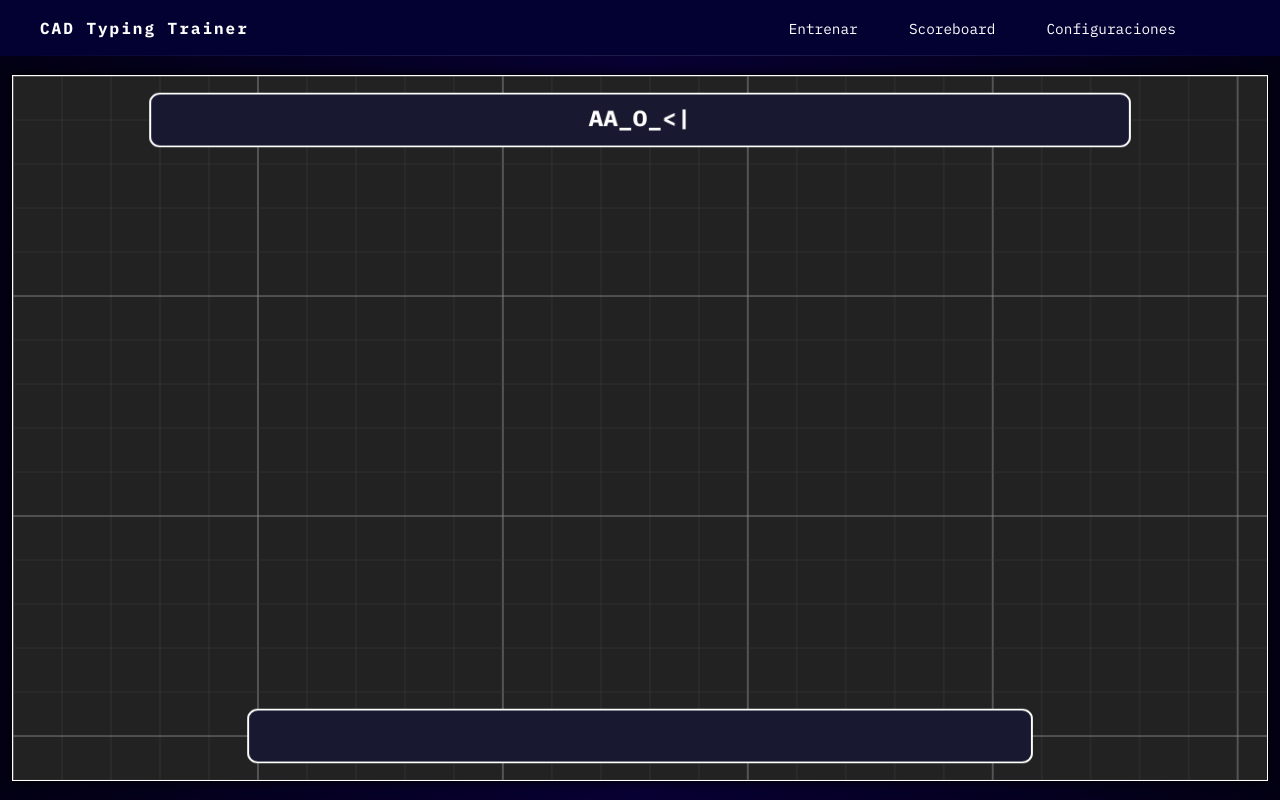
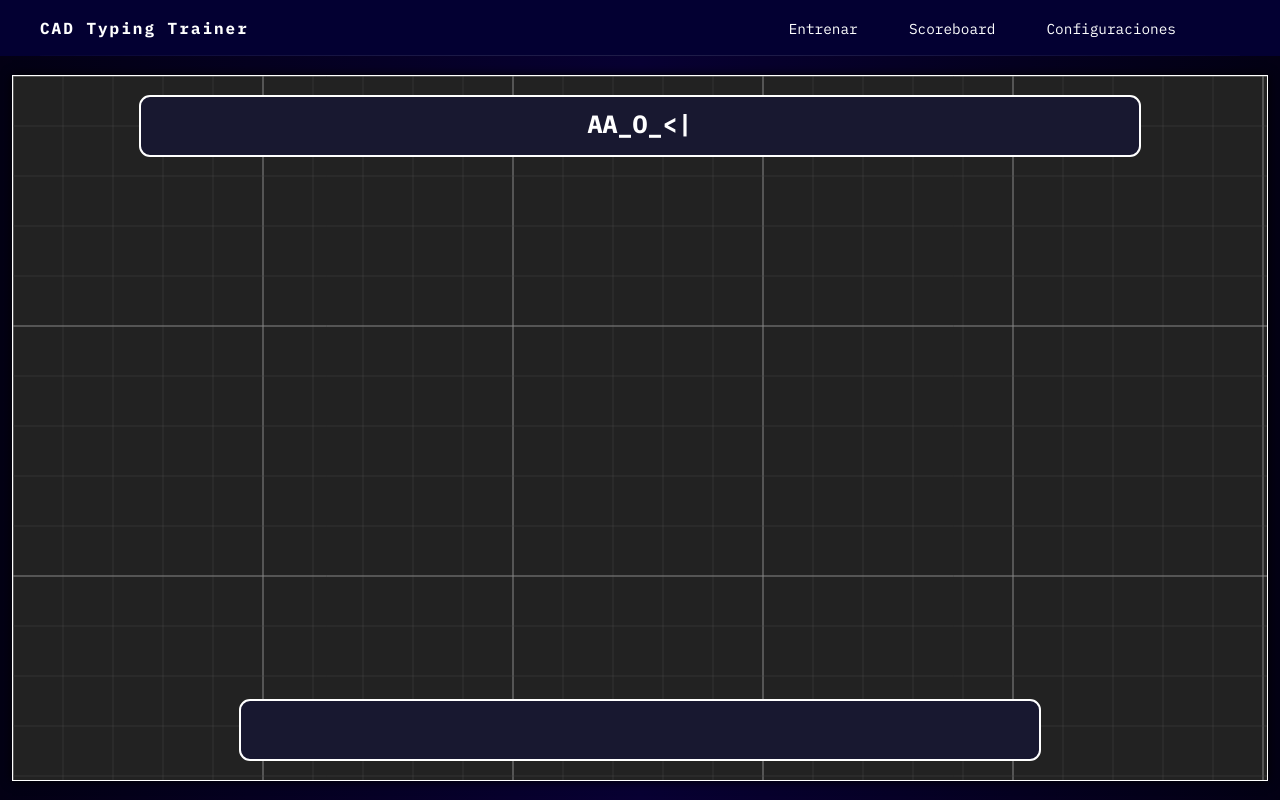
Before and after one commit to ArckramKreator/CAD_Command_Trainer, a plain HTML site: page index.html in a window 1280 px wide. Drawn offline with Linux system fonts and the light colour scheme; a web font is replaced by a local one.

Commit message:
Refactor command handling and update UI structure
- Updated `commands.csv` with new command entries for geometric operations.
- Removed `commands.txt` and transitioned to CSV format for flexibility.
- Added import link for `commands.csv` in `index.html` and wrapped canvas in a `div`.
- Refactored `game.js` to implement a `GameState` object for better state management.
- Updated drawing functions to utilize the new `GameState` structure.
- Introduced a utility function for robust CSV line parsing.
- Adjusted command loading to fetch from `commands.csv`.
- Enhanced styles in `styles.css` for improved canvas presentation.

```diff
--- /dev/null
+++ b/commands.csv
@@ -0,0 +1,14 @@
+"AA_O_<|","AREA","Da el area del poligono"
+"AA_A_O_<*>>|","AREA","Da el area del poligono"
+"AA_A_O_<<*S_<*>>|","AREA","Da el area del poligono"
+"AL_<><<<<>Y_|","ALIGN","Alinea el objeto"
+"H_|","HATCH","Hace un hatch"
+"BO__<*_|","BOUNDARY","Hace un perimetro cerrado"
+"C_<<|","CIRCLE","Hace un  circulo"
+"CH_|","PROPERTIES","Muestra las propiedades"
+"CHA_<<|","CHAMFER","Une lineas ochavandolas"
+"CL_<<|","CENTERLINE","Hace una linea al centro"
+"CO_<*><*>|","COPY","Copia el objeto"
+"E_<*>|","ERASE","Borra el objeto"
+"L_<<*>|","LINE","Hace lineas"
+"EL_<<<|","ELLIPSE","Hace elipse"
--- a/index.html
+++ b/index.html
@@ -4,15 +4,13 @@
     <meta charset="UTF-8" />
     <title>CAD Typing Trainer</title>
     <link rel="stylesheet" href="styles/styles.css" />
+    <link rel="import" href="commands.csv"/>
     <link href="https://fonts.googleapis.com/css2?family=DM+Mono:ital,wght@0,300;0,400;0,500;1,300;1,400;1,500&amp;display=swap" rel="stylesheet">
     <link href="https://fonts.googleapis.com/css2?family=IBM+Plex+Mono:ital,wght@0,100;0,200;0,300;0,400;0,500;0,600;0,700;1,100;1,200;1,300;1,400;1,500;1,600;1,700&amp;display=swap" rel="stylesheet">
 </head>
 <body>
     <header>
         <div class="container-lg">
-
-
-
             <h1>CAD Typing Trainer</h1>
             <nav>
                 <ul>
@@ -23,7 +21,9 @@
             </nav>
         </div>
     </header>
-    <canvas id="gameCanvas"></canvas>
+    <div id="canvasWrapper">
+        <canvas id="gameCanvas"></canvas>
+    </div>
     <script src="scripts/game.js"></script>
 </body>
 </html>
--- a/scripts/game.js
+++ b/scripts/game.js
@@ -1,38 +1,46 @@
 const canvas = document.getElementById('gameCanvas');
 const ctx = canvas.getContext('2d');
 
-// World state
-let isCanvasActive = false;
+// Main Game State Object
+const GameState = {
 
-let offsetX = 0;
-let offsetY = 0;
-let scale = 0.5;
+    viewport: {
+        offsetX: 0,
+        offsetY: 0,
+        scale: 0.5,
+        MIN_SCALE: 0.02,
+        MAX_SCALE: 2
+    },
 
-let isDragging = false;
-let lastX = 0;
-let lastY = 0;
+    mouse: {
+        isDragging: false,
+        lastX: 0,
+        lastY: 0
+    },
 
-let bottomInput = '';
-let blinkState = true;
+    input: {
+        active: false,
+        buffer: '',
+        blink: true
+    },
 
-const targets = [];
-let commands = [];
+    commands: [],
 
-const MIN_SCALE = 0.02; // Minimum zoom out (2%)
-const MAX_SCALE = 2; // Maximum zoom in (400%)
+    targets: []
+};
 
 // Utility: world <-> screen
 function worldToScreen(x, y) {
     return {
-        x: (x - offsetX) * scale,
-        y: (y - offsetY) * scale,
+        x: (x - GameState.viewport.offsetX) * GameState.viewport.scale,
+        y: (y - GameState.viewport.offsetY) * GameState.viewport.scale,
     };
 }
 
 function screenToWorld(x, y) {
     return {
-        x: x / scale + offsetX,
-        y: y / scale + offsetY,
+        x: x / GameState.viewport.scale + GameState.viewport.offsetX,
+        y: y / GameState.viewport.scale + GameState.viewport.offsetY,
     };
 }
 
@@ -42,21 +50,26 @@ function draw() {
 
     // Calculate secondary line alpha based on scale
     let secondaryAlpha = 0.5;
-    if (scale < 0.2) {
-        //fade out from 0.5 to 0.0 at scale 0.2
+
     const minScale = 0.09;
     const maxScale = 0.2;
-        secondaryAlpha = (scale - minScale) / (maxScale - minScale) * 0.5;
-        secondaryAlpha = Math.max(0, Math.min(secondaryAlpha, 0.5));
+
+    if (GameState.viewport.scale < minScale) {
+        secondaryAlpha = 0;
+    } else if (GameState.viewport.scale > maxScale) {
+        secondaryAlpha = 0.5;
+    } else {
+        const t = (GameState.viewport.scale - minScale) / (maxScale - minScale) ;
+        secondaryAlpha = t * 0.5;
     }
     // Draw grid
     ctx.save();
     ctx.lineWidth = 1;
     const gridSize = 100;
-    const startX = Math.floor(offsetX / gridSize) * gridSize;
-    const startY = Math.floor(offsetY / gridSize) * gridSize;
-    const endX = offsetX + canvas.width / scale + gridSize;
-    const endY = offsetY + canvas.height / scale + gridSize;
+    const startX = Math.floor(GameState.viewport.offsetX / gridSize) * gridSize;
+    const startY = Math.floor(GameState.viewport.offsetY / gridSize) * gridSize;
+    const endX = GameState.viewport.offsetX + canvas.width / GameState.viewport.scale + gridSize;
+    const endY = GameState.viewport.offsetY + canvas.height / GameState.viewport.scale + gridSize;
 
     // Draw vertical lines
     for (let x = startX; x < endX; x += gridSize) {
@@ -98,13 +111,13 @@ function draw() {
     ctx.restore();
 
     // Draw targets
-    for (const target of targets) {
+    for (const target of GameState.targets) {
         const {
             x,
             y
         } = worldToScreen(target.x, target.y);
         ctx.beginPath();
-        ctx.arc(x, y, 15 * scale, 0, 2 * Math.PI);
+        ctx.arc(x, y, 15 * GameState.viewport.scale, 0, 2 * Math.PI);
         ctx.fillStyle = 'red';
         ctx.fill();
         ctx.strokeStyle = 'white';
@@ -134,9 +147,9 @@ function draw() {
     ctx.textAlign = 'center';
     ctx.textBaseline = 'middle';
 
-    const topText = commands.length > 0
-        //? `${commands[0].command} � ${commands[0].short}: ${commands[0].long}`
-        ? `${commands[0].command}`
+    const topText = GameState.commands.length > 0
+        //? `${GameState.commands[0].command} � ${GameState.commands[0].short}: ${GameState.commands[0].long}`
+        ? `${GameState.commands[0].command}`
         : 'No command loaded';
 
     ctx.fillText(
@@ -155,7 +168,7 @@ function draw() {
     ctx.save();
 
     ctx.fillStyle = '#181830';
-    ctx.strokeStyle = isCanvasActive ? '#4af' : '#fff';
+    ctx.strokeStyle = GameState.input.active ? '#4af' : '#fff';
     ctx.lineWidth = 2;
     ctx.beginPath();
     ctx.roundRect(bottomBoxX, bottomBoxY, bottomBoxWidth, bottomBoxHeight, 10);
@@ -173,12 +186,12 @@ function draw() {
     const padding = 16;
 
     // Compose the text with the cursor always present for measurement
-    const displayTextWithCursor = bottomInput + '|';
+    const displayTextWithCursor = GameState.input.buffer + '|';
     const visibleTextWithCursor = getVisibleInputText(ctx, displayTextWithCursor, font, bottomBoxWidth, padding);
 
     // Now, if the blinker is on, draw as is. If not, draw without the cursor.
     let textToDraw;
-    if (isCanvasActive && blinkState) {
+    if (GameState.input.active && GameState.input.blink) {
         textToDraw = visibleTextWithCursor;
     } else {
         // Remove the cursor only if it's at the end
@@ -199,14 +212,14 @@ function draw() {
 }
 
 setInterval(() => {
-  blinkState = !blinkState;
-  if (isCanvasActive) draw();
+  GameState.input.blink = !GameState.input.blink;
+  if (GameState.input.active) draw();
 }, 500); // 500ms = 1 blink per second
 
 
 window.addEventListener('mousedown', (e) => {
   if (e.target !== canvas) {
-    isCanvasActive = false;
+    GameState.input.active = false;
     draw();
   }
 });
@@ -236,24 +249,25 @@ function getVisibleInputText(ctx, text, font, boxWidth, padding) {
 // Text imput handling
 window.addEventListener('keydown', (e) =>{
 
-    if (!isCanvasActive) return;
+    if (!GameState.input.active) return;
+
+    e.preventDefault();
 
     // Ignore key events if the user is holding a modifier (Ctrl, Alt, Meta)
     if (e.ctrlKey || e.altKey || e.metaKey) return;
 
     if (e.key === 'Backspace') {
-        bottomInput = bottomInput.slice(0, -1);
+        GameState.input.buffer = GameState.input.buffer.slice(0, -1);
         e.preventDefault();
-    } else if (e.key.length === 1) {
-        // Only add printable characters
-        bottomInput += e.key;
-    } else if (e.key === 'Enter' || e.key === 'Space') {
+    } else if (e.key === 'Enter' || e.code === 'Space') {
         // Optionally, handle enter (e.g., submit or clear)
-        e.preventDefault();
-        bottomInput = '';
+        GameState.input.buffer = '';
     } else if (e.key === 'Escape') {
         // Handle escape (e.g., clear input)
-        bottomInput = '';
+        GameState.input.buffer = '';
+    } else if (e.key.length === 1 && !(e.code === 'Space')) {
+        // Only add printable characters
+        GameState.input.buffer += e.key;
     }
     draw();
 });
@@ -261,13 +275,13 @@ window.addEventListener('keydown', (e) =>{
 // Mouse events for panning
 canvas.addEventListener('mousedown', (e) =>{
     // 1. Activate text input focus
-    isCanvasActive = true;
+    GameState.input.active = true;
 
     // 2. Handle middle-button panning
     if (e.button == 1){
-        isDragging = true;
-        lastX = e.clientX;
-        lastY = e.clientY;
+        GameState.mouse.isDragging = true;
+        GameState.mouse.lastX = e.clientX;
+        GameState.mouse.lastY = e.clientY;
         // Prevent default to avoid scrolling the page
         e.preventDefault();
     }
@@ -277,35 +291,35 @@ canvas.addEventListener('mousedown', (e) =>{
 
 
 window.addEventListener('mousemove', (e) =>{
-    if (isDragging) {
-        const dx = (e.clientX - lastX) / scale;
-        const dy = (e.clientY - lastY) / scale;
-        offsetX -= dx;
-        offsetY -= dy;
-        lastX = e.clientX;
-        lastY = e.clientY;
+    if (GameState.mouse.isDragging) {
+        const dx = (e.clientX - GameState.mouse.lastX) / GameState.viewport.scale;
+        const dy = (e.clientY - GameState.mouse.lastY) / GameState.viewport.scale;
+        GameState.viewport.offsetX -= dx;
+        GameState.viewport.offsetY -= dy;
+        GameState.mouse.lastX = e.clientX;
+        GameState.mouse.lastY = e.clientY;
         draw();
     }
 });
 
 window.addEventListener('mouseup', (e) =>{
     if (e.button !== 1) return; // Only middle mouse button)
-    isDragging = false;
+    GameState.mouse.isDragging = false;
 });
 
 // Zoom with mouse wheel
 canvas.addEventListener('wheel', (e) =>{
     e.preventDefault();
-    const mouse = screenToWorld(e.offsetX, e.offsetY);
+    const mouse = screenToWorld(e.GameState.viewport.offsetX, e.GameState.viewport.offsetY);
     const zoom = e.deltaY < 0 ? 1.1 : 0.9;
-    scale *= zoom;
+    GameState.viewport.scale *= zoom;
 
     // Clamp the scale
-    scale = Math.max(MIN_SCALE, Math.min(MAX_SCALE, scale));
+    GameState.viewport.scale = Math.max(MIN_SCALE, Math.min(MAX_SCALE, GameState.viewport.scale));
 
     // Keep zoom centered on mouse
-    offsetX = mouse.x - (e.offsetX / scale);
-    offsetY = mouse.y - (e.offsetY / scale);
+    GameState.viewport.offsetX = mouse.x - (e.GameState.viewport.offsetX / GameState.viewport.scale);
+    GameState.viewport.offsetY = mouse.y - (e.GameState.viewport.offsetY / GameState.viewport.scale);
 
     draw();
 });
@@ -315,49 +329,78 @@ canvas.addEventListener('dblclick', (e) =>{
     const {
         x,
         y
-    } = screenToWorld(e.offsetX, e.offsetY);
-    targets.push({
+    } = screenToWorld(e.GameState.viewport.offsetX, e.GameState.viewport.offsetY);
+    GameState.targets.push({
         x,
         y
     });
     draw();
 });
 
+// CSV parsing utility
+function parseCSVLine(line) {
+    const result = [];
+    let current = '';
+    let insideQuotes = false;
 
+    for (let i = 0; i < line.length; i++) {
+        const char = line[i];
 
-// Function to parse a command line from commands.txt
+        if (char === '"') {
+            // Toggle insideQuotes unless it's an escaped quote ("")
+            if (line[i + 1] === '"') {
+                current += '"';
+                i++; // skip escaped quote
+            } else {
+                insideQuotes = !insideQuotes;
+            }
+        } else if (char === ',' && !insideQuotes) {
+            // Comma acts as field separator ONLY if not inside quotes
+            result.push(current.trim());
+            current = '';
+        } else {
+            current += char;
+        }
+    }
+
+    // Add the last field
+    result.push(current.trim());
+    return result;
+}
+
+// Parse a command line into an object
 function parseCommandLine(line) {
-  // Split only on the first two commas
-  const parts = line.split(',');
+    const parts = parseCSVLine(line);
     if (parts.length < 3) return null;
-  // Rejoin in case LONGDescription contains commas
-  const [command, shortDesc, ...longDescArr] = parts;
-  const longDesc = longDescArr.join(',');
+
     return {
-    command: command.trim(),
-    short: shortDesc.trim(),
-    long: longDesc.trim()
+        command: parts[0],
+        short: parts[1],
+        long: parts.slice(2).join(',') // allows future CSV with extra parts
     };
 }
 
+
 // Load commands from commands.txt
 function loadCommands() {
-  fetch('commands.txt')
+    fetch("commands.csv")
         .then(response => response.text())
         .then(text => {
-      commands = text
+            GameState.commands = text
                 .split('\n')
                 .map(line => line.trim())
-        .filter(line => line && !line.startsWith('#')) // skip empty and comment lines
+                .filter(line => line && !line.startsWith('#'))
                 .map(parseCommandLine)
                 .filter(cmd => cmd !== null);
-      console.log(commands);
+
+            console.log(GameState.commands);
             draw();
         })
-    .catch(err => {
-      console.error('Failed to load commands.txt:', err);
-    });
+        .catch(
+            err => console.error('Failed to load commands.txt:', err)
+        );
 }
+
 
 
 // Prevent context menu on right-click
@@ -367,13 +410,13 @@ canvas.addEventListener('contextmenu', (e) =>{
 
 // Handle window resize
 window.addEventListener('resize', () =>{
-    canvas.width = window.innerWidth;
-    canvas.height = window.innerHeight;
+    canvas.width = canvas.clientWidth;
+    canvas.height = canvas.clientHeight;
     draw();
 });
 
 // Initial setup
-canvas.width = window.innerWidth;
-canvas.height = window.innerHeight;
+canvas.width = canvas.clientWidth;
+canvas.height = canvas.clientHeight;
 loadCommands();
 draw();
--- a/styles/styles.css
+++ b/styles/styles.css
@@ -89,15 +89,18 @@ nav {
         }
 
 
+#canvasWrapper {
+    width: 98vw;
+    height: 88vh;
+    margin: auto;
+    box-shadow: 0 0 10px #000;
+    border: 1px solid #fff;
+}
 
 
-canvas {
+#gameCanvas {
     display: block;
+    width: 100%;
+    height: 100%;
     background: #222;
-    /* Make canvas fill the window */
-    width: 98vw;
-    height: 88vh;
-    border: 1px solid #fff;
-    margin: auto 0 auto 0;
-    box-shadow: 0 0 10px #000;
 }
```
Also changed, not shown: commands.txt (deleted). Lines whose indentation alone changed are shown as unchanged.
